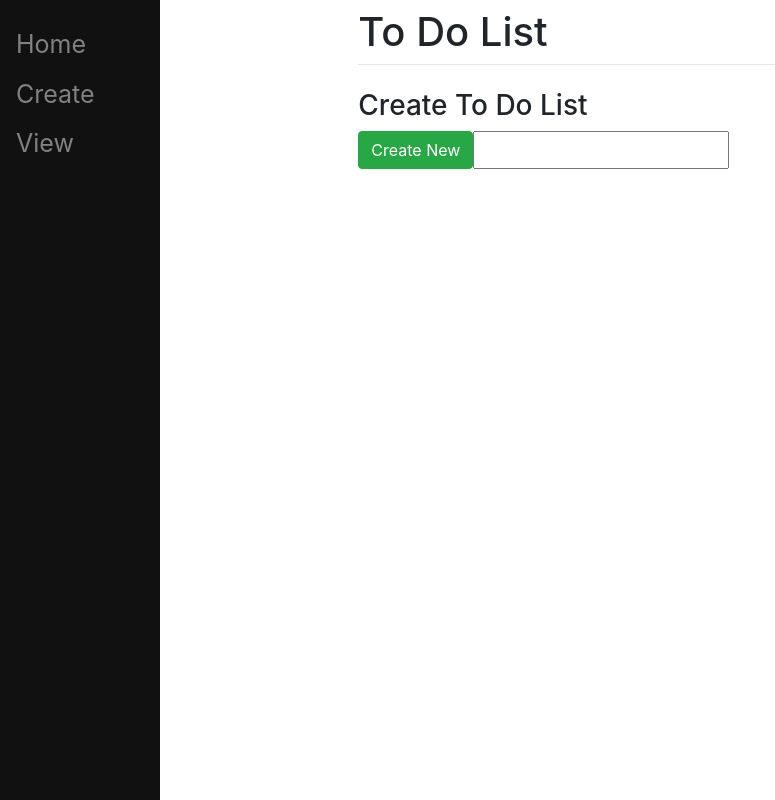
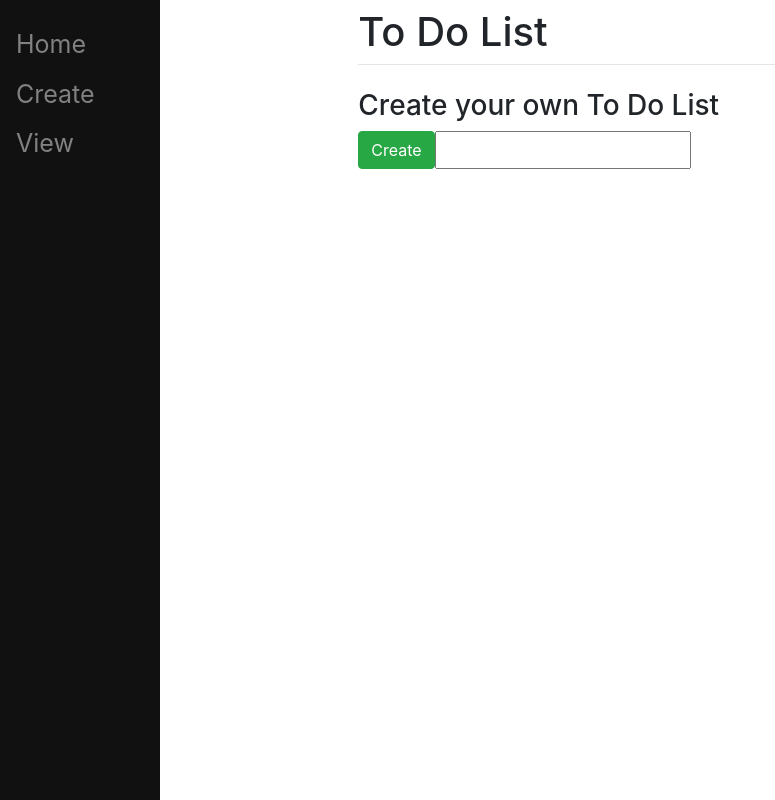
Before and after one commit to Brunotorres15/Django-ToDoList, a Django app: page /create/ in a window 1280 px wide. Shown: the whole page, without its empty margins (0-775 px from the left). Run offline with Django 3.2, Linux system fonts and the light colour scheme; some libraries are stand-ins or nearby versions.

Commit message:
making a few changes

```diff
--- a/myapp/templates/myapp/create.html
+++ b/myapp/templates/myapp/create.html
@@ -3,12 +3,12 @@
 {% block title %} Create New List {% endblock %}
 
 {% block content %}
-<h3>Create To Do List</h3>
+<h3>Create your own To Do List</h3>
 <form method="post" action="/create/" class= "form-group">
     {% csrf_token %}
     <div class="input-group mb3">
         <div class="inout-group-prepend">
-        <button type="submit", name="save" class="btn btn-success">Create New</button>
+        <button type="submit", name="save" class="btn btn-success">Create</button>
       </div>
       {{form.name}}
     </div>
--- a/myapp/templates/myapp/home.html
+++ b/myapp/templates/myapp/home.html
@@ -6,5 +6,5 @@ Home
 
 
 {% block content %}
-<h1>Welcome! Create your to do list.</h1>
+<h1>Welcome!</h1>
 {% endblock %}
--- a/myapp/templates/myapp/list.html
+++ b/myapp/templates/myapp/list.html
@@ -23,7 +23,7 @@
 
         <div class="input-group mb3">
             <div class="input-group-prepend">
-                <button type="submit", name="newItem", value="newItem", class="btn btn-success">Add Item</button>
+                <button type="submit", name="newItem", value="newItem", class="btn btn-success">Add Task</button>
             </div>
             <input type="text", name="new">
         </div>
```
Also changed, not shown: assets/create.png (added), assets/home.png (added), assets/login.png (added), assets/register.png (added), assets/tasks.png (added), assets/todolists.png (added), db.sqlite3.
